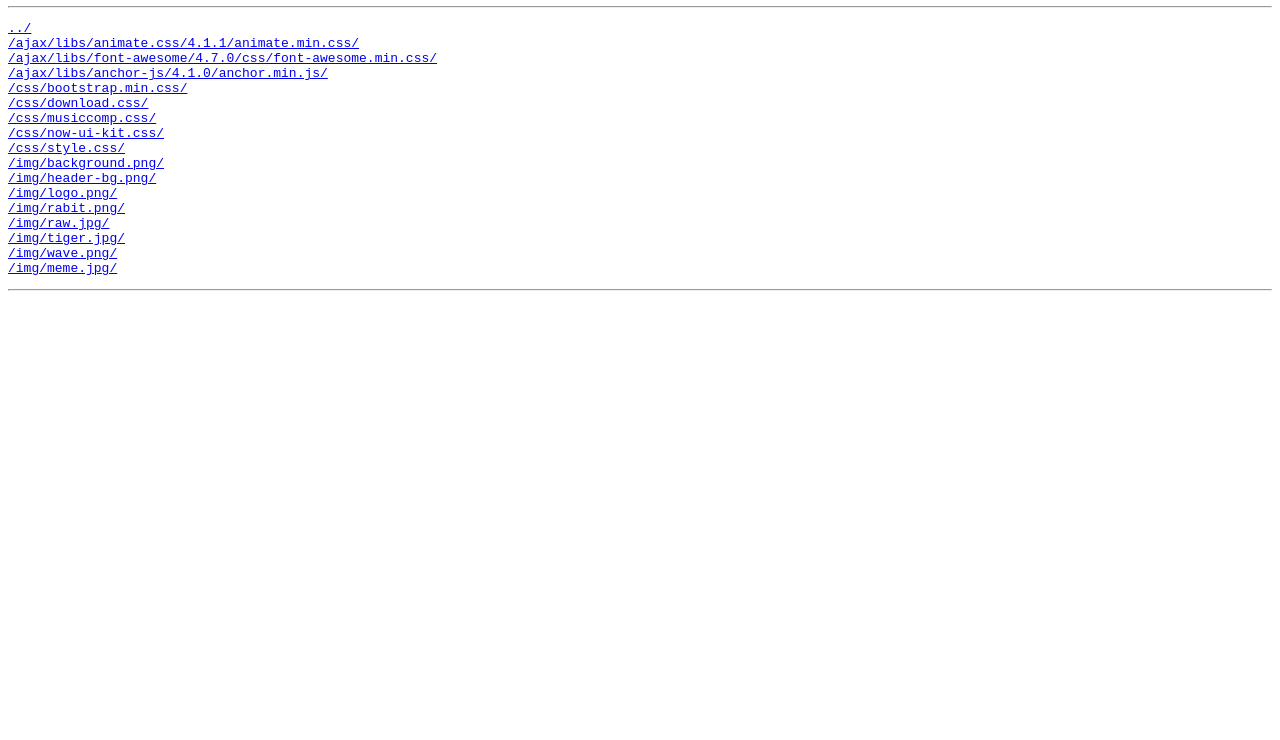
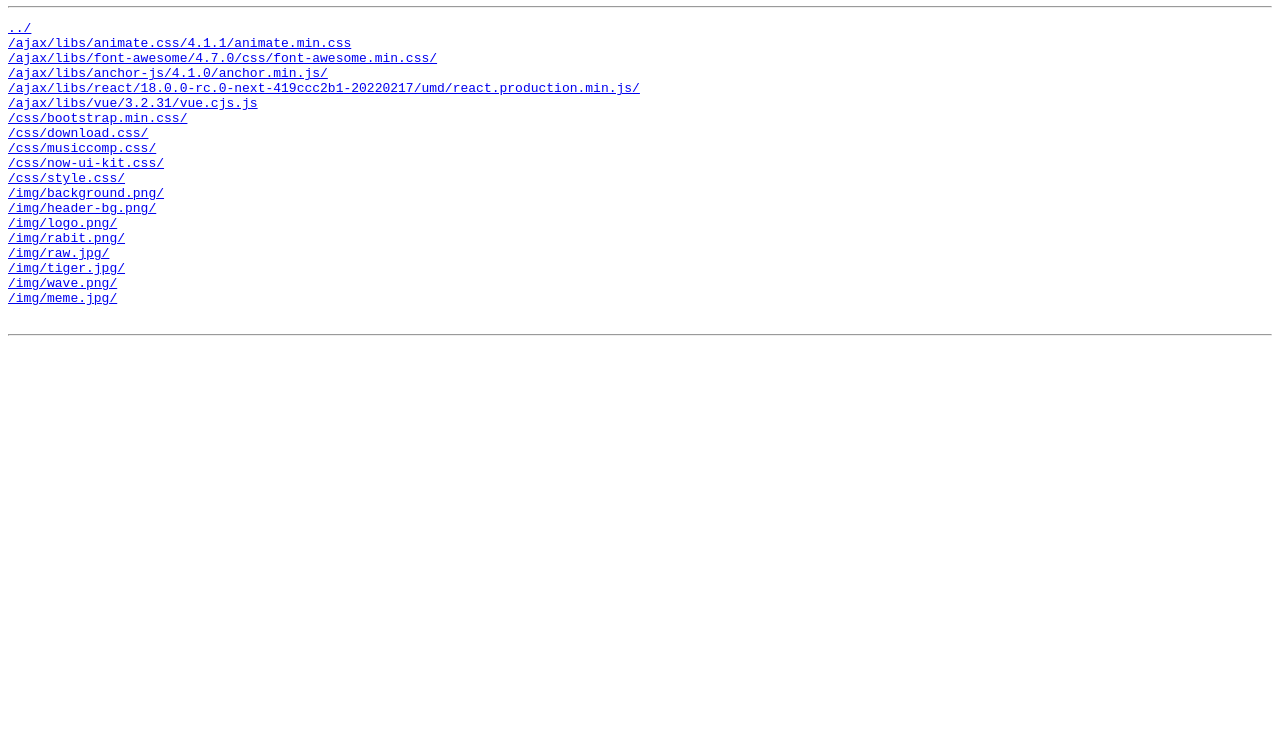
Before and after one commit to CompeyDev/cdn, a plain HTML site: page files/index.html in a window 1280 px wide. Shown: the part 60-800 px from the top of the page. Drawn offline with Linux system fonts and the light colour scheme.

Commit message:
update directory structure to include new libs

```diff
--- a/files/index.html
+++ b/files/index.html
@@ -2,9 +2,11 @@
 <html><head><meta http-equiv="Content-Type" content="text/html; charset=windows-1252"><title>Index of /</title></head>
 <body bgcolor="white">
 <h1>Index of /</h1><hr><pre><a href="https://cdn.devcomp.tk/">../</a>
-<a href="https://cdn.devcomp.tk/ajax/libs/animate.css/4.1.1/animate.min.css/">/ajax/libs/animate.css/4.1.1/animate.min.css/</a>
+<a href="https://cdn.devcomp.tk/ajax/libs/animate.css/4.1.1/animate.min.css/">/ajax/libs/animate.css/4.1.1/animate.min.css</a>
 <a href="https://cdn.devcomp.tk/ajax/libs/font-awesome/4.7.0/css/font-awesome.min.css">/ajax/libs/font-awesome/4.7.0/css/font-awesome.min.css/</a>
 <a href="https://cdn.devcomp.tk/ajax/libs/anchor-js/4.1.0/anchor.min.js">/ajax/libs/anchor-js/4.1.0/anchor.min.js/</a>
+<a href="https://cdn.devcomp.tk/ajax/libs/react/18.0.0-rc.0-next-419ccc2b1-20220217/umd/react.production.min.js">/ajax/libs/react/18.0.0-rc.0-next-419ccc2b1-20220217/umd/react.production.min.js/</a>
+<a href="https://cdn.devcomp.tk/ajax/libs/vue/3.2.31/vue.cjs.js">/ajax/libs/vue/3.2.31/vue.cjs.js</a>
 <a href="https://cdn.devcomp.tk/css/bootstrap.min.css">/css/bootstrap.min.css/</a>
 <a href="https://cdn.devcomp.tk/css/download.css">/css/download.css/</a>
 <a href="https://cdn.devcomp.tk/css/musiccomp.css">/css/musiccomp.css/</a>
@@ -18,6 +20,7 @@
 <a href="https://cdn.devcomp.tk/img/tiger.png">/img/tiger.jpg/</a>
 <a href="https://cdn.devcomp.tk/img/wave.png">/img/wave.png/</a>
 <a href="https://cdn.devcomp.tk/img/meme.jpg">/img/meme.jpg/</a>
+
 </pre><hr>
 
 </body></html>
```
